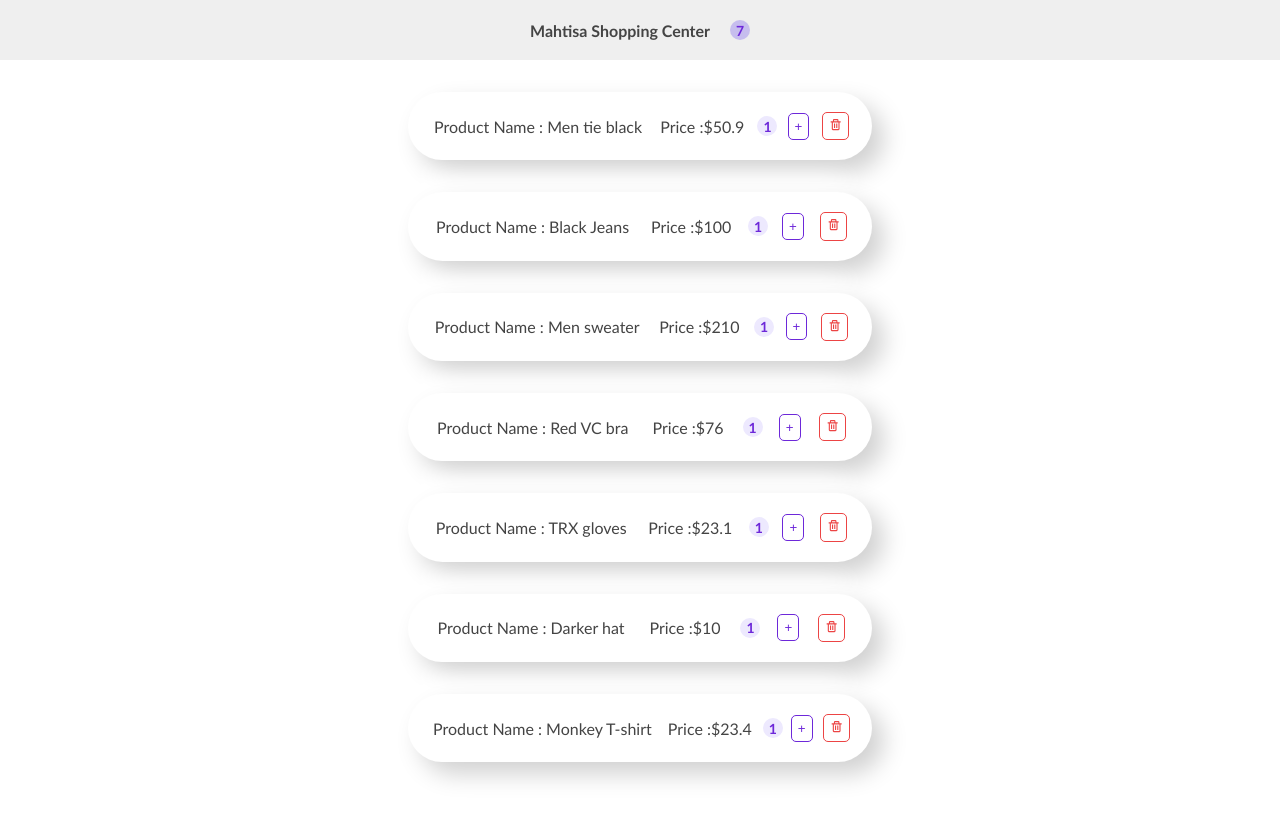
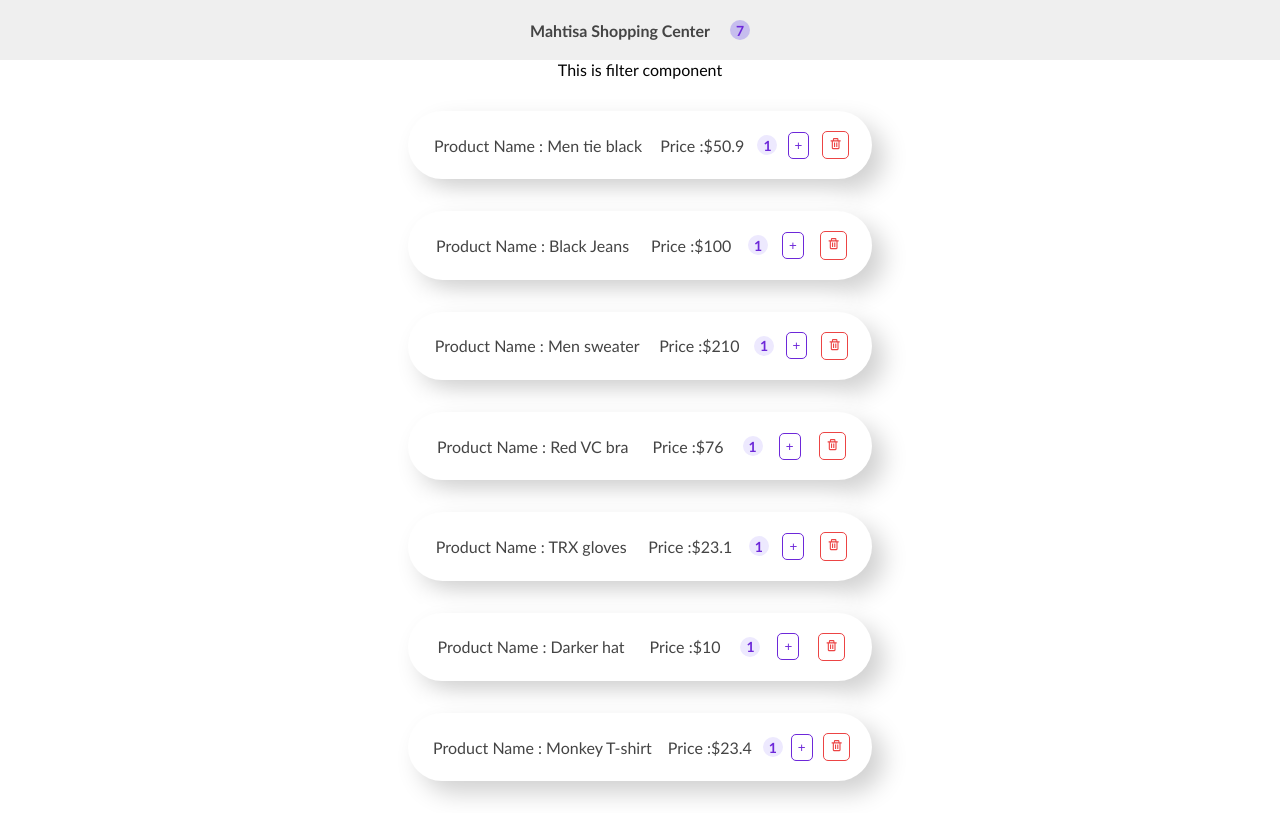
Before and after one commit to Hadi-bakhshi/react-course, a React (Create React App) app: page / in a window 1280 px wide. Built offline with nearby package versions, Linux system fonts and the light colour scheme.

Commit message:
Filter Component added to the project

```diff
--- a/src/App.js
+++ b/src/App.js
@@ -3,12 +3,14 @@ import ProductList from "./Components/ProductList/ProductList";
 import NavBar from "./Components/NavBar/NavBar";
 import Wrapper from "./Components/hoc/Wrapper";
 import ProductsProvider from "./Components/Providers/ProductsProvider";
+import Filter from "./Components/Filter/Filter";
 
 const App = () => {
   return (
     <>
       <ProductsProvider>
         <NavBar />
+        <Filter/>
         <ProductList />
       </ProductsProvider>
     </>
--- /dev/null
+++ b/src/Components/Filter/Filter.js
@@ -0,0 +1,5 @@
+const Filter = () => {
+  return <div>This is filter component</div>;
+};
+
+export default Filter;
```
